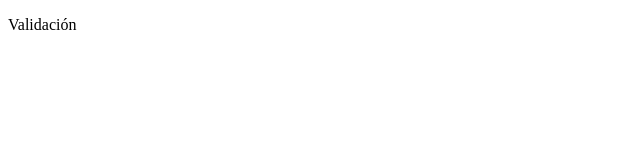
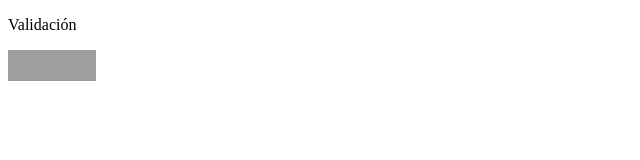
Before and after one commit to tecweb2225/tecweb2225.github.io, a plain HTML site: page index.html in a window 1280 px wide. Shown: the whole page, without its empty margins (0-640 px from the left). Drawn offline with Linux system fonts and the light colour scheme; grey boxes are pictures that could not be loaded.

Commit message:
validator

```diff
--- a/index.html
+++ b/index.html
@@ -14,5 +14,10 @@
     un enlace para regresar el índice.
     -->
     <p> Validación </p>
+      <p>
+      <a href="http://validator.w3.org/check/referer"><img
+          src="http://www.w3.org/Icons/valid-xhtml10"
+          alt="Valid XHTML 1.0!" height="31" width="88" /></a>
+    </p>
 </body>
 </html>
```
